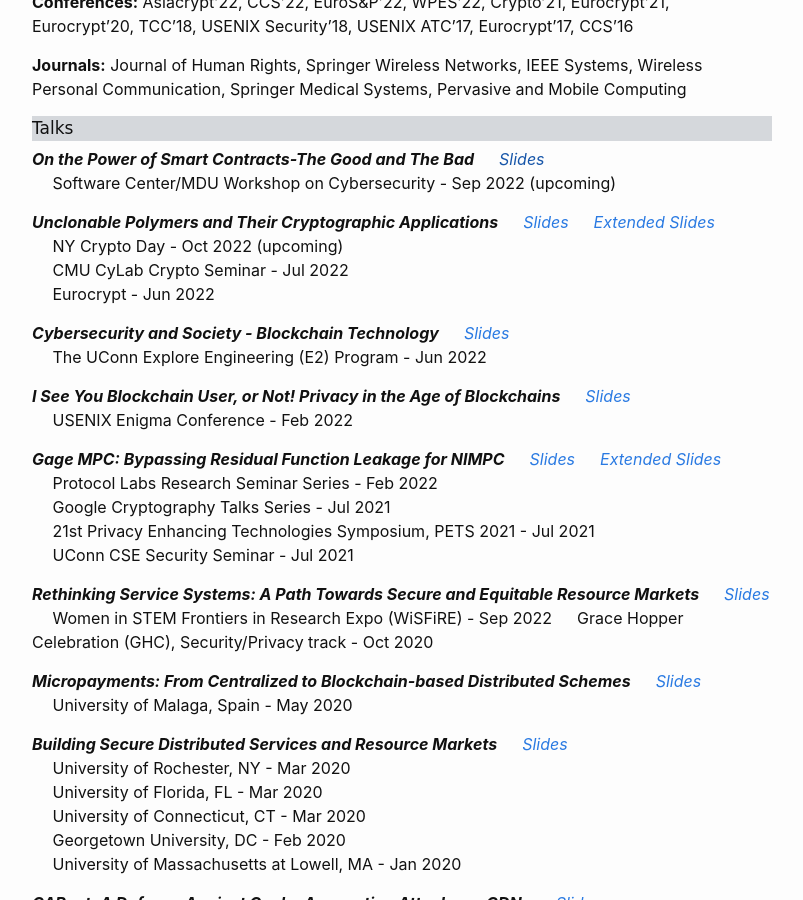
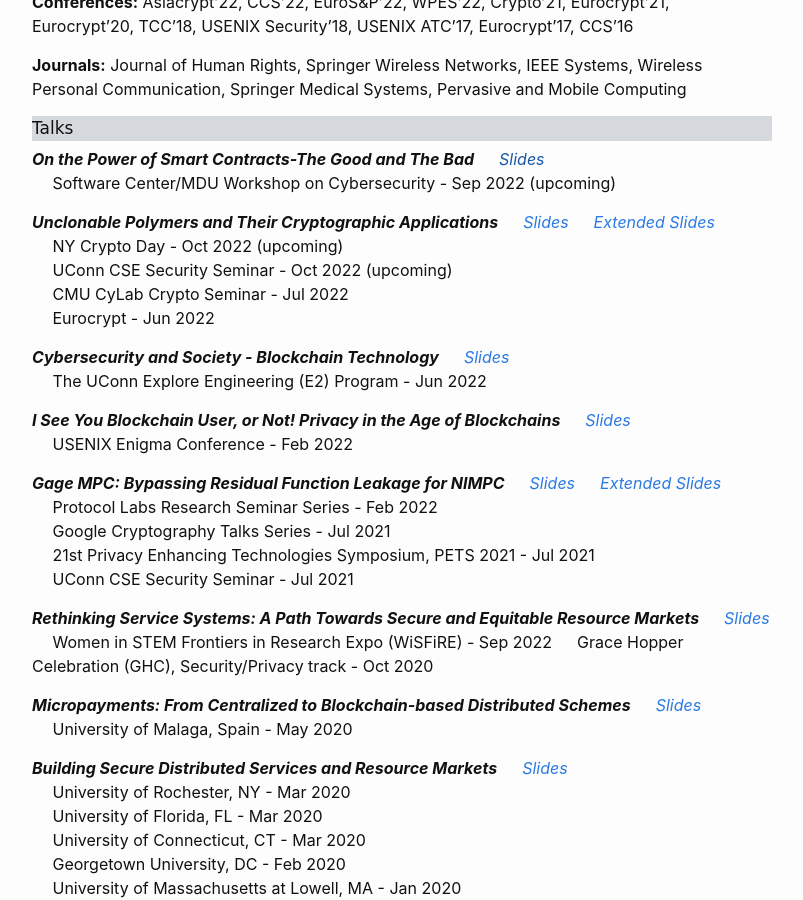
Before and after one commit to GhadaAlmashaqbeh/GhadaAlmashaqbeh.github.io, a Jekyll site: the page built from 03-talks.md, in a window 1280 px wide and 900 px high, scrolled down 612 px. Shown: the whole window, without its empty margins (238-1041 px from the left). Built offline with Jekyll 4.4.1, drawn with Linux system fonts in a browser that asks for light colours.

Commit message:
edit talks

```diff
--- a/03-talks.md
+++ b/03-talks.md
@@ -40,6 +40,7 @@
 
 ***Unclonable Polymers and Their Cryptographic Applications*** &emsp; [_Slides_](../slides/eurocrypt22.pdf) &emsp; [_Extended Slides_](../slides/ediblecrypto-ext.pdf) <br/>
 &emsp; NY Crypto Day - Oct 2022 (upcoming)<br/>
+&emsp; UConn CSE Security Seminar - Oct 2022 (upcoming)<br/>
 &emsp; CMU CyLab Crypto Seminar - Jul 2022<br/>
 &emsp; Eurocrypt - Jun 2022
 
```
